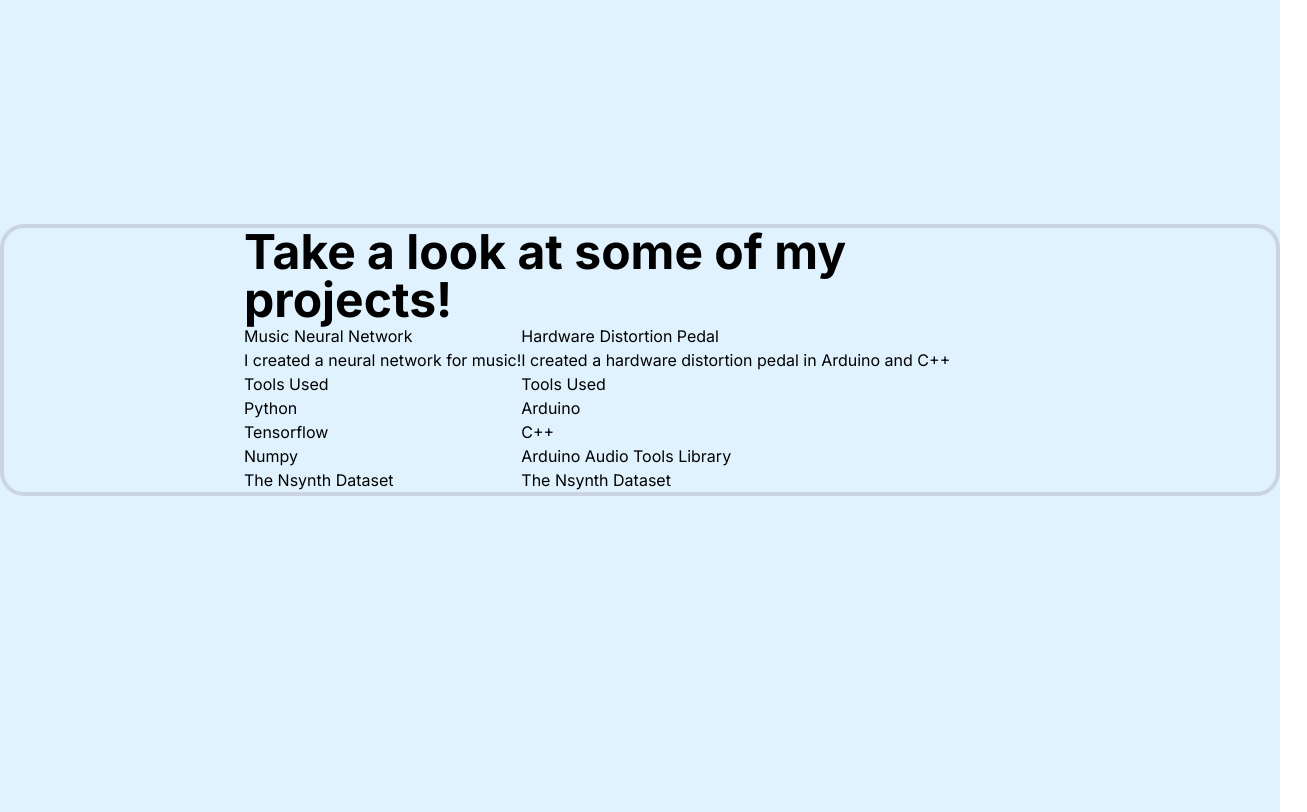
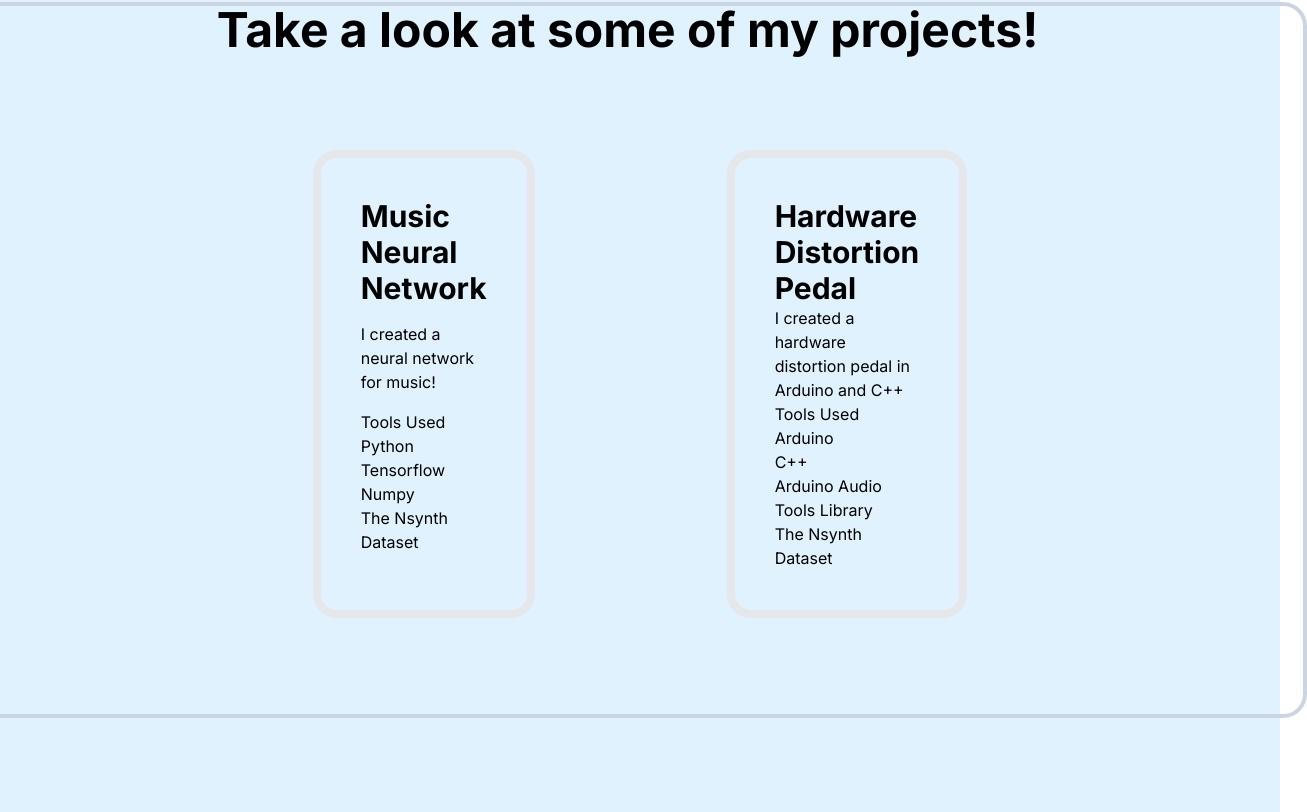
Before and after one commit to kjagannath3/next-website, a Next.js app: page / in a window 1280 px wide. Shown: the part 928-1740 px from the top of the page, 1307 px wide, since content can reach past the window. Built offline with nearby package versions, Linux system fonts and the light colour scheme.

Commit message:
Added basic styling for project components

```diff
--- a/app/projectInfo.tsx
+++ b/app/projectInfo.tsx
@@ -1,7 +1,7 @@
 export function NeuralNet() {
   return (
-    <div className="grid">
-      <h1>Music Neural Network</h1>
+    <div className="grid w-full m-24 p-10 border-8 rounded-3xl">
+      <h1 className="font-bold text-3xl ,">Music Neural Network</h1>
       <h1>I created a neural network for music!</h1>{" "}
       <ul>
         {" Tools Used"}
@@ -14,8 +14,8 @@ export function NeuralNet() {
 
 export function DistortionPedal() {
   return (
-    <div className="grid">
-      <h1> Hardware Distortion Pedal</h1>
+    <div className="grid w-full m-24 p-10 border-8 rounded-3xl">
+      <h1 className="font-bold text-3xl"> Hardware Distortion Pedal</h1>
       <h1> I created a hardware distortion pedal in Arduino and C++</h1>
       <ul>
         {" Tools Used "}
--- a/package.json
+++ b/package.json
@@ -15,7 +15,8 @@
     "@react-pdf/renderer": "^3.4.4",
     "next": "14.2.4",
     "react": "^18",
-    "react-dom": "^18"
+    "react-dom": "^18",
+    "react-modal": "^3.16.1"
   },
   "devDependencies": {
     "@types/node": "^20",
```
Also changed, not shown: 1 other file (tests, documents, lock files or other folders).
